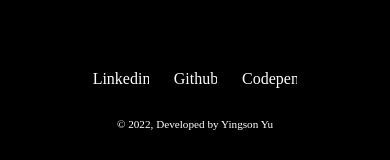
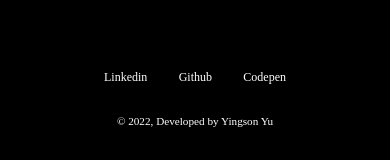
Before and after one commit to yuiyuuuu/personal-website-vite, a React (Vite) app: page / in a window 390 px wide. Shown: the part 3135-3295 px from the top of the page. Built offline with nearby package versions, Linux system fonts and the light colour scheme.

Commit message:
very small mobile css fix

```diff
--- a/src/components/Contact.jsx
+++ b/src/components/Contact.jsx
@@ -288,6 +288,7 @@ const Contact = () => {
                 href='https://github.com/yuiyuuuu'
                 target='_blank'
                 rel='noopener noreferrer'
+                id='--2'
               >
                 Github
               </a>
--- a/src/components/Main.scss
+++ b/src/components/Main.scss
@@ -1839,12 +1839,20 @@ textarea {
 
 #--1 {
   @media only screen and (max-width: 500px) {
-    margin-right: 25px;
+    margin-right: 20px;
+    font-size: 12px;
+  }
+}
+
+#--2 {
+  @media only screen and (max-width: 500px) {
+    font-size: 12px;
   }
 }
 
 #--3 {
   @media only screen and (max-width: 500px) {
-    margin-left: 25px;
-  }
-}
+    margin-left: 20px;
+    font-size: 12px;
+  }
+}
```
